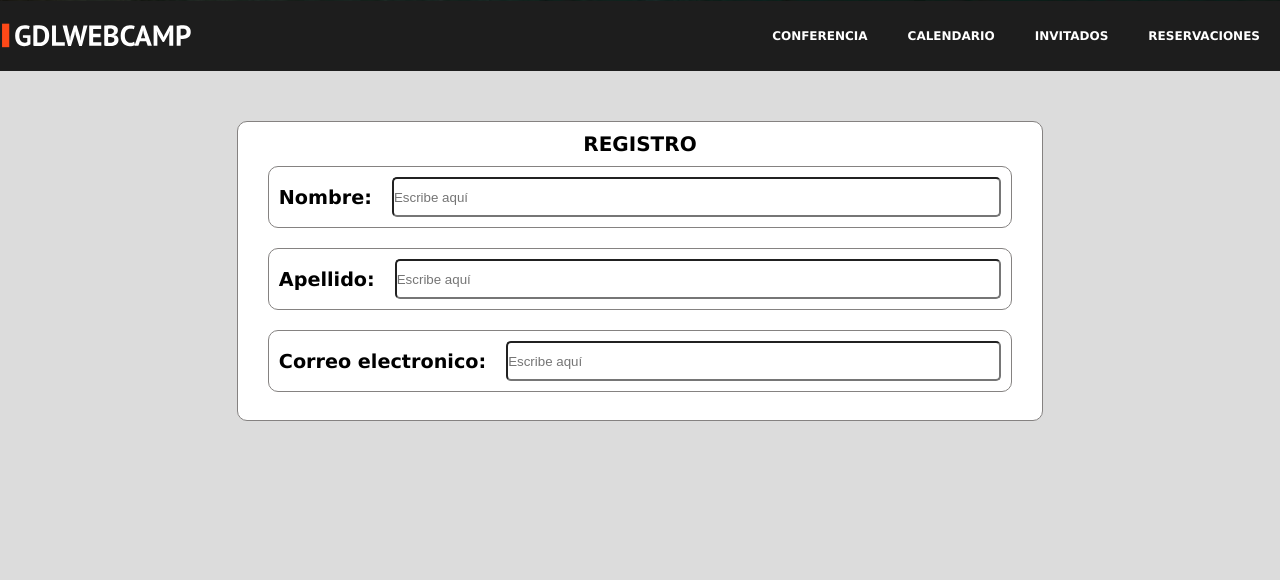
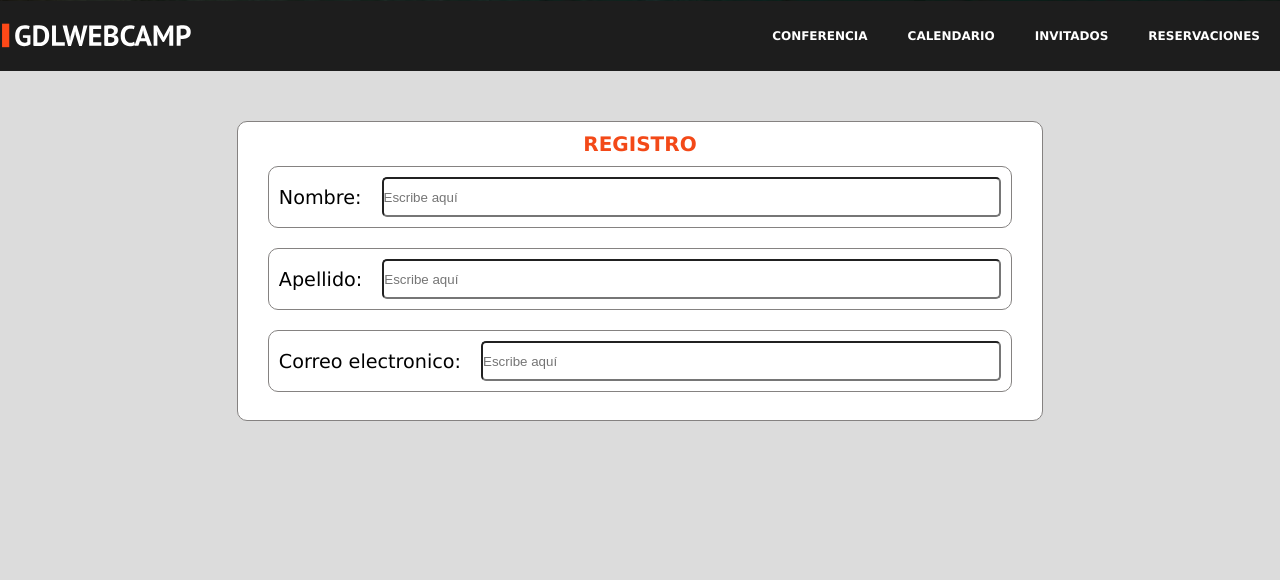
Before and after one commit to rafael07-dev/ctg.webcamp, a PHP site: page /registro.html in a window 1280 px wide. Shown: the part 799-1379 px from the top of the page. Run offline with PHP 8.4, Linux system fonts and the light colour scheme.

Commit message:
change color at form

```diff
--- a/css/style.css
+++ b/css/style.css
@@ -1001,6 +1001,7 @@ footer{
 }
 
 .encabezado h1{
+    color: #f34918;
     font-size: 20px;
 }
 .form{
@@ -1028,7 +1029,7 @@ footer{
 }
 
 .campo label{
-    font-weight: bold;
+    font-weight: 500;
     text-wrap: nowrap;
     margin-right: 20px;
 }
```
